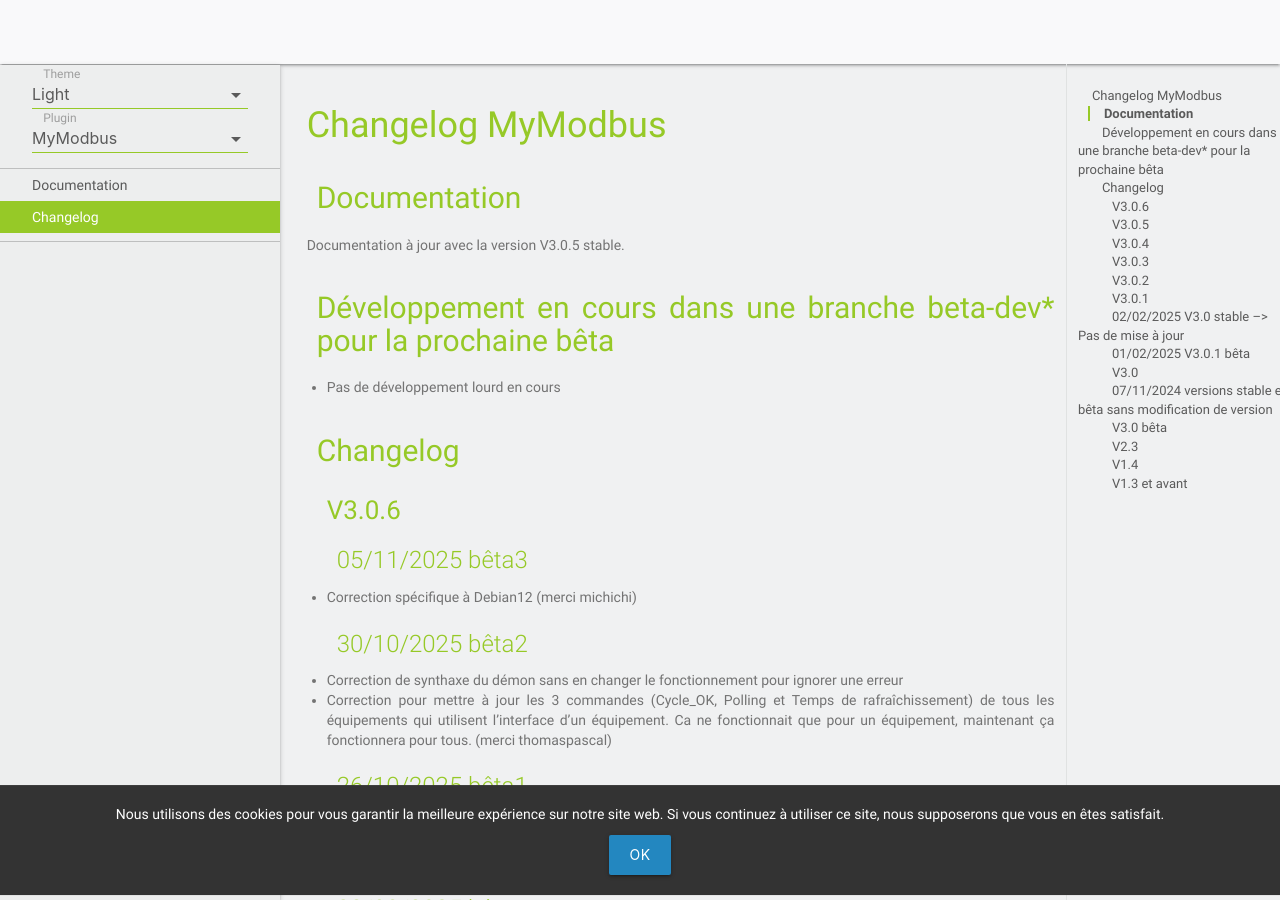
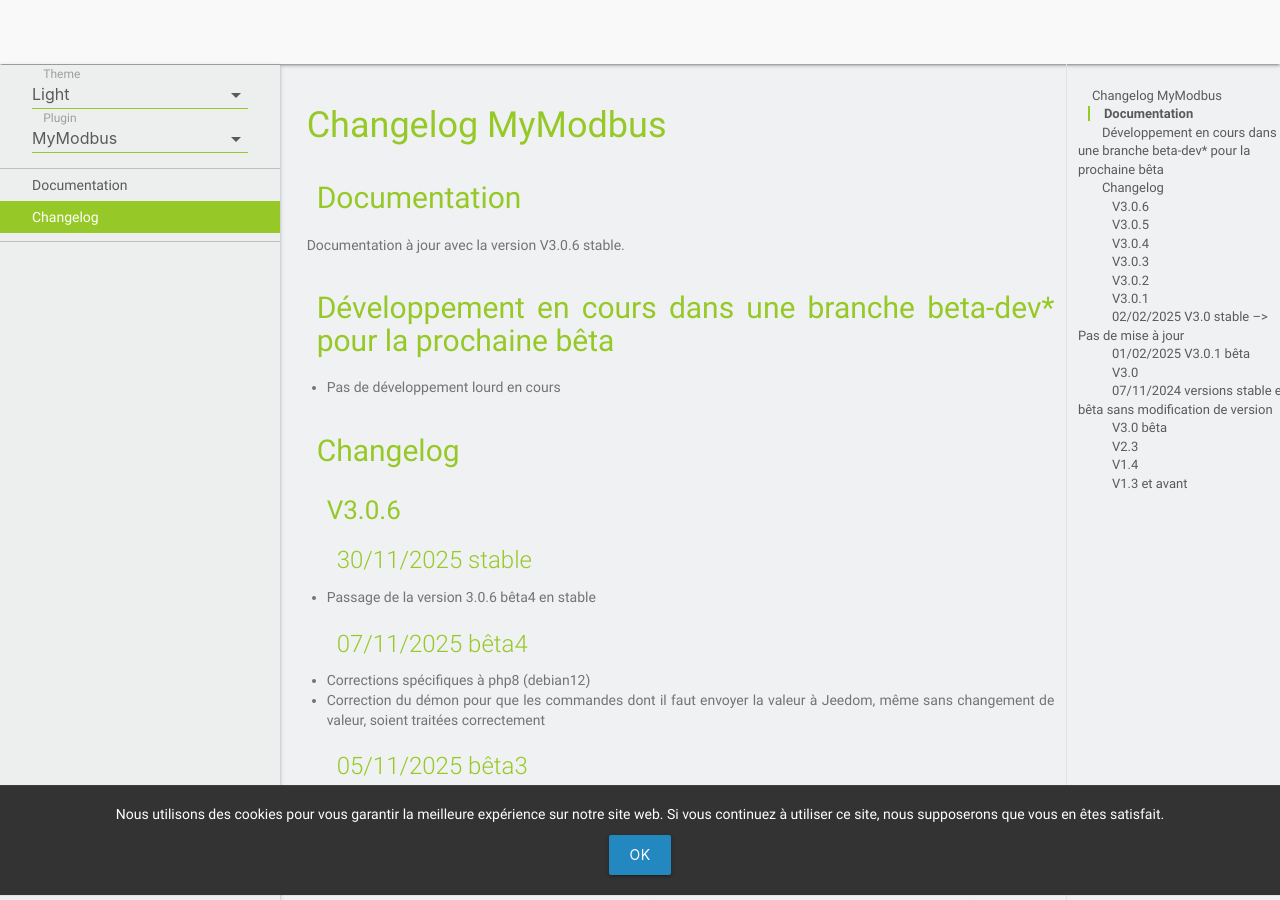
Before and after one commit to MrWaloo/jeedom-plugins-doc, a Jekyll site: the page built from docs/fr_FR/mymodbus_changelog.md, in a window 1280 px wide and 900 px high. Built offline with Jekyll 4.4.1, drawn with Linux system fonts in a browser that asks for light colours; emoji names are drawn with the system emoji font; our own code applies the rules of GitHub Pages for plain Markdown files.

Commit message:
Update mymodbus_changelog.md

```diff
--- a/docs/fr_FR/mymodbus_changelog.md
+++ b/docs/fr_FR/mymodbus_changelog.md
@@ -2,7 +2,7 @@
 
 ## Documentation
 
-Documentation à jour avec la version V3.0.5 stable.
+Documentation à jour avec la version V3.0.6 stable.
 
 ## Développement en cours dans une branche beta-dev* pour la prochaine bêta
 
@@ -11,6 +11,15 @@
 ## Changelog
 
 ### V3.0.6
+
+#### 30/11/2025 stable
+
+- Passage de la version 3.0.6 bêta4 en stable
+
+#### 07/11/2025 bêta4
+
+- Corrections spécifiques à php8 (debian12)
+- Correction du démon pour que les commandes dont il faut envoyer la valeur à Jeedom, même sans changement de valeur, soient traitées correctement
 
 #### 05/11/2025 bêta3
 
```
